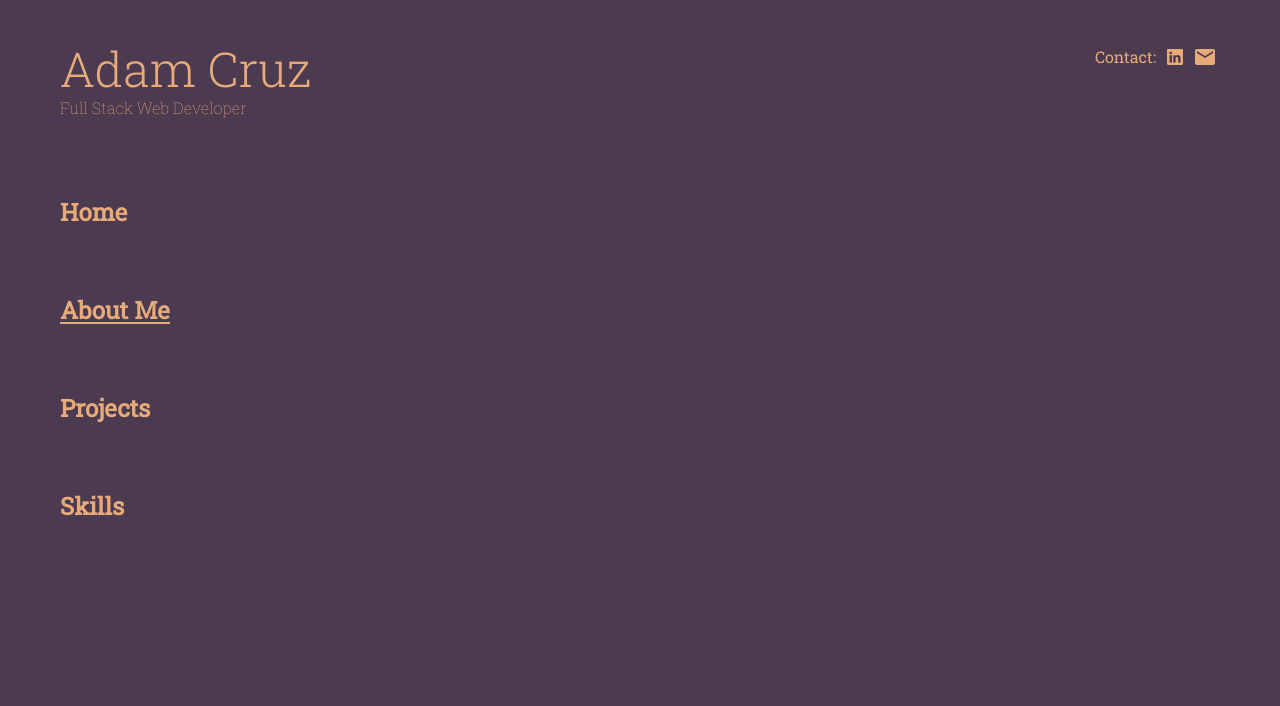
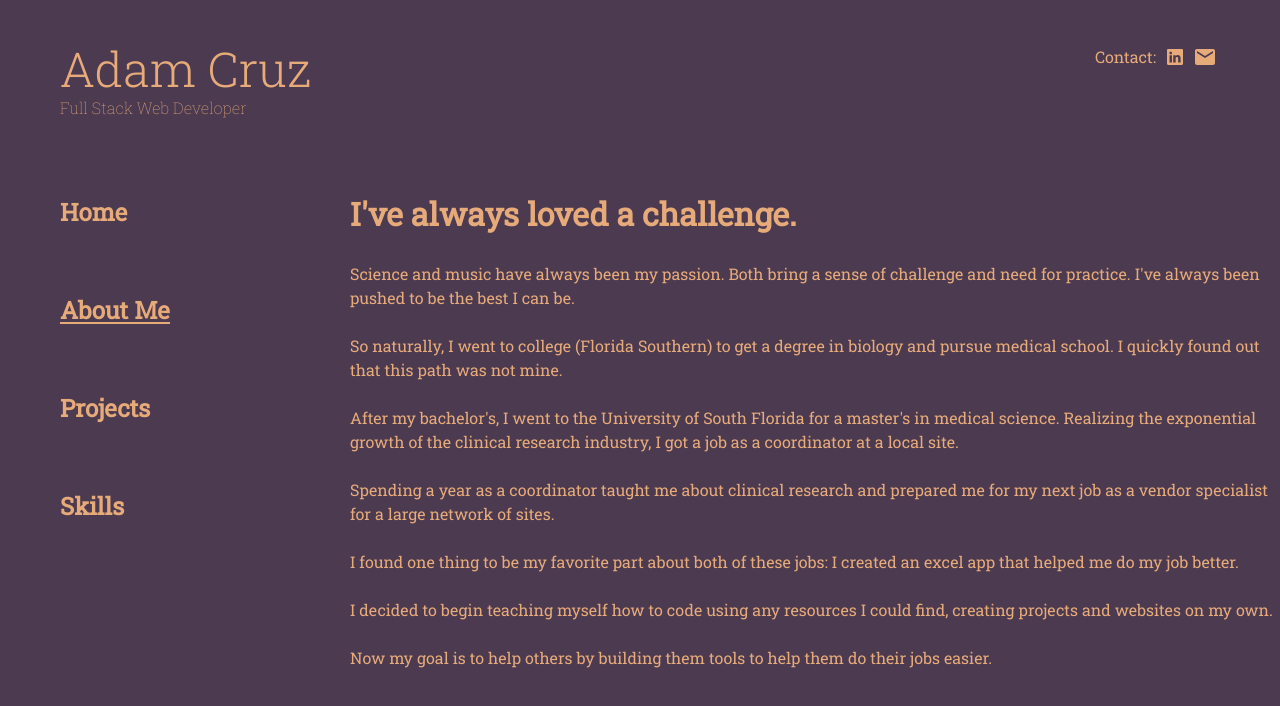
Before and after one commit to AdamC7313/react-portfolio, a React (Create React App) app: page /about-me in a window 1280 px wide. Shown: the top 706 px of the page. Built offline with nearby package versions, Linux system fonts and the light colour scheme.

Commit message:
complete about me components and home fixes

```diff
--- a/src/AboutMe/AboutMe.css
+++ b/src/AboutMe/AboutMe.css
@@ -0,0 +1,15 @@
+.about-me p {
+    margin-top: 0px;
+}
+
+.about-me-title {
+    font-size: 32px;
+    font-weight: bold;
+}
+.content {
+    line-height: 1.5;
+}
+
+.about-me p {
+    padding-right: 5px;
+}
--- a/src/AboutMe/AboutMe.js
+++ b/src/AboutMe/AboutMe.js
@@ -0,0 +1,28 @@
+import './AboutMe.css';
+
+export default function AboutMe() {
+    return(
+        <div className="about-me content">
+                <p><span className="about-me-title">I've always loved a challenge.</span><br /><br />
+
+                    <span>Science and music have always been my passion. Both bring a sense of challenge and need for practice. I've always been pushed to be the best I can be.</span><br /><br />
+
+                    <span>So naturally, I went to college (Florida Southern) to get a degree in biology and pursue medical school. I quickly found out that this path was not mine.</span><br /><br />
+
+                    <span>After my bachelor's, I went to the University of South Florida for a master's in medical science. Realizing the exponential growth of the clinical research industry, I got a job as a coordinator at a local site.</span><br /><br />
+
+                    <span>Spending a year as a coordinator taught me about clinical research and prepared me for my next job as a vendor specialist for a large network of sites.</span><br /><br />
+
+                    <span>I found one thing to be my favorite part about both of these jobs: I created an excel app that helped me do my job better.</span><br /><br />
+
+                    <span>I decided to begin teaching myself how to code using any resources I could find, creating projects and websites on my own.</span><br /><br />
+
+                    <span>Now my goal is to help others by building them tools to help them do their jobs easier.</span><br /><br />
+
+                    <span>My background is mainly scientific, specifically in lab and clinical research work, however, I am a quick learner and easy to work with.</span><br /><br />
+
+                    <span>I will work to bring your ideas to life exactly how you envision them.</span><br /><br />
+                </p>
+        </div>
+    )
+}
--- a/src/App.css
+++ b/src/App.css
@@ -16,3 +16,38 @@
   top: 100px;
   left: 55px;
 }
+
+
+.content-container {
+  position: absolute;
+  top: 190px;
+  left: 350px;
+  width: 73%;
+  height: 60%;
+  overflow-y: scroll
+}
+
+/* width */
+::-webkit-scrollbar {
+  width: 10px;
+}
+
+/* Track */
+::-webkit-scrollbar-track {
+background: #4C3A51;
+}
+
+/* Handle */
+::-webkit-scrollbar-thumb {
+background: #E7AB79;
+opacity: 0.8;
+}
+
+/* Handle on hover */
+::-webkit-scrollbar-thumb:hover {
+background: #e7b790;
+}
+
+::-webkit-scrollbar-corner {
+background: #4C3A51;
+}
--- a/src/App.js
+++ b/src/App.js
@@ -2,6 +2,7 @@ import './App.css';
 import Contact from './Contact/Contact';
 import Nav from './Nav/Nav';
 import Home from './Home/Home';
+import AboutMe from './AboutMe/AboutMe';
 import { BrowserRouter as Router, Routes, Route } from 'react-router-dom';
 
 
@@ -13,9 +14,12 @@ function App() {
       <h2 className='title'>Full Stack Web Developer</h2>
       <Contact />
       <Nav />
+      <div className='content-container'>
       <Routes>
         <Route path='/home' element={<Home />} />
+        <Route path='/about-me' element={<AboutMe />} />
       </Routes>
+      </div>
     </div>
     </Router>
   );
--- a/src/Home/Home.css
+++ b/src/Home/Home.css
@@ -2,7 +2,7 @@
     margin-top: 0px;
     font-family: Inconsolata;
     font-size: 56px;
-    margin-bottom: 50px;
+    margin-bottom: 20px;
 }
 
 .home-container h2 {
@@ -11,8 +11,7 @@
 }
 
 .home-container {
-    position: absolute;
-    top: 200px;
-    left: 350px;
-    width: 70%;
+    display: flex;
+    flex-direction: column;
+    padding-top: 50px;
 }
--- a/src/Home/Home.js
+++ b/src/Home/Home.js
@@ -2,9 +2,9 @@ import './Home.css';
 
 export default function Home() {
     return(
-        <div class="home-container">
-            <span class="greeting"><h1>Hi, I'm Adam. </h1></span>
-            <span><h2 class="home-info">I'm an aspiring web developer learning a suite of languages and frameworks that will allow me to create beautiful and responsive websites
+        <div className="home-container content">
+            <span className="greeting"><h1>Hi, I'm Adam. </h1></span>
+            <span><h2 className="home-info">I'm an aspiring web developer learning a suite of languages and frameworks that will allow me to create beautiful and responsive websites
                 and single-page applications.</h2></span>
         </div>
     )
```
Also changed, not shown: public/index.html (+1 -23 lines).
